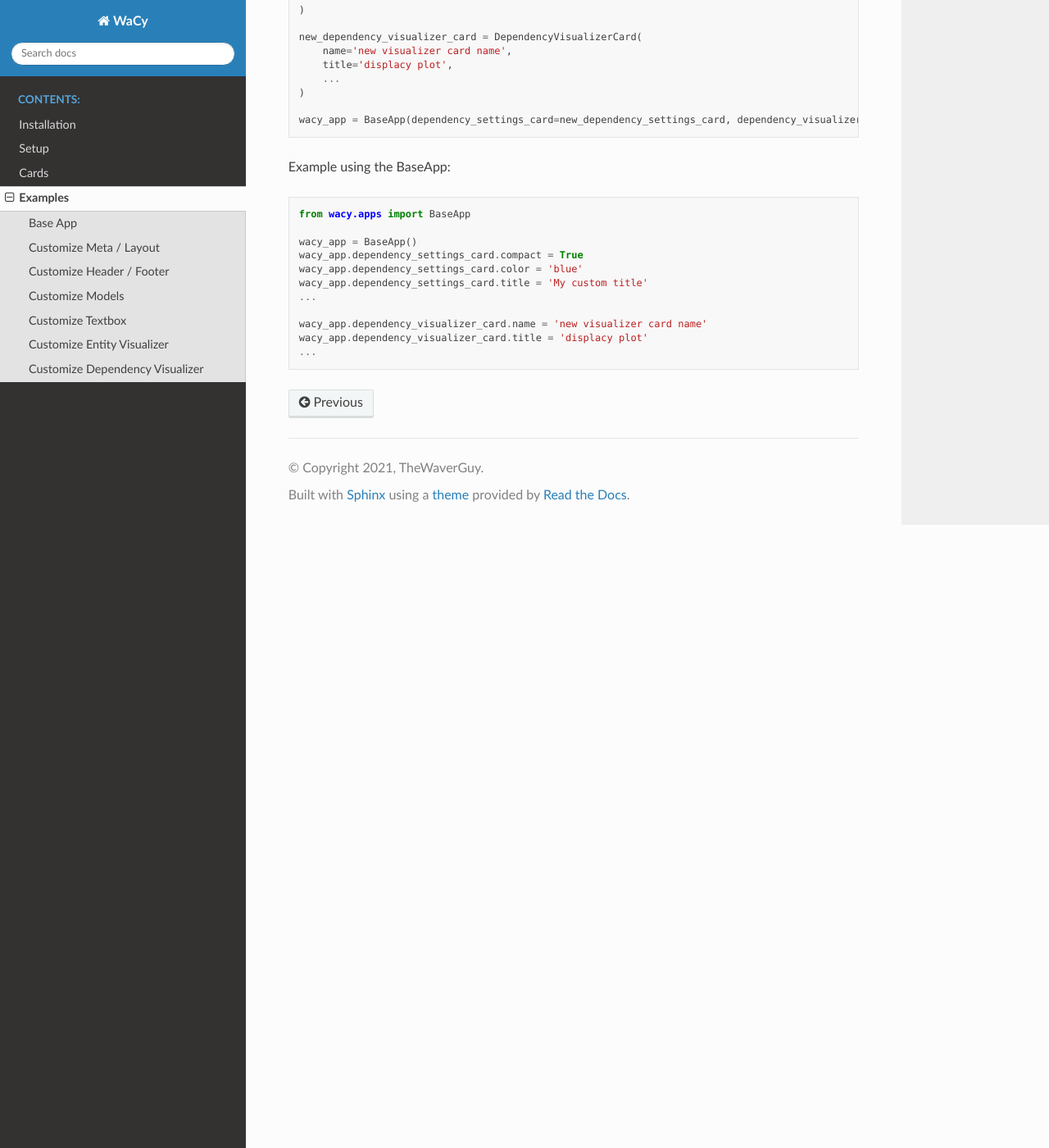
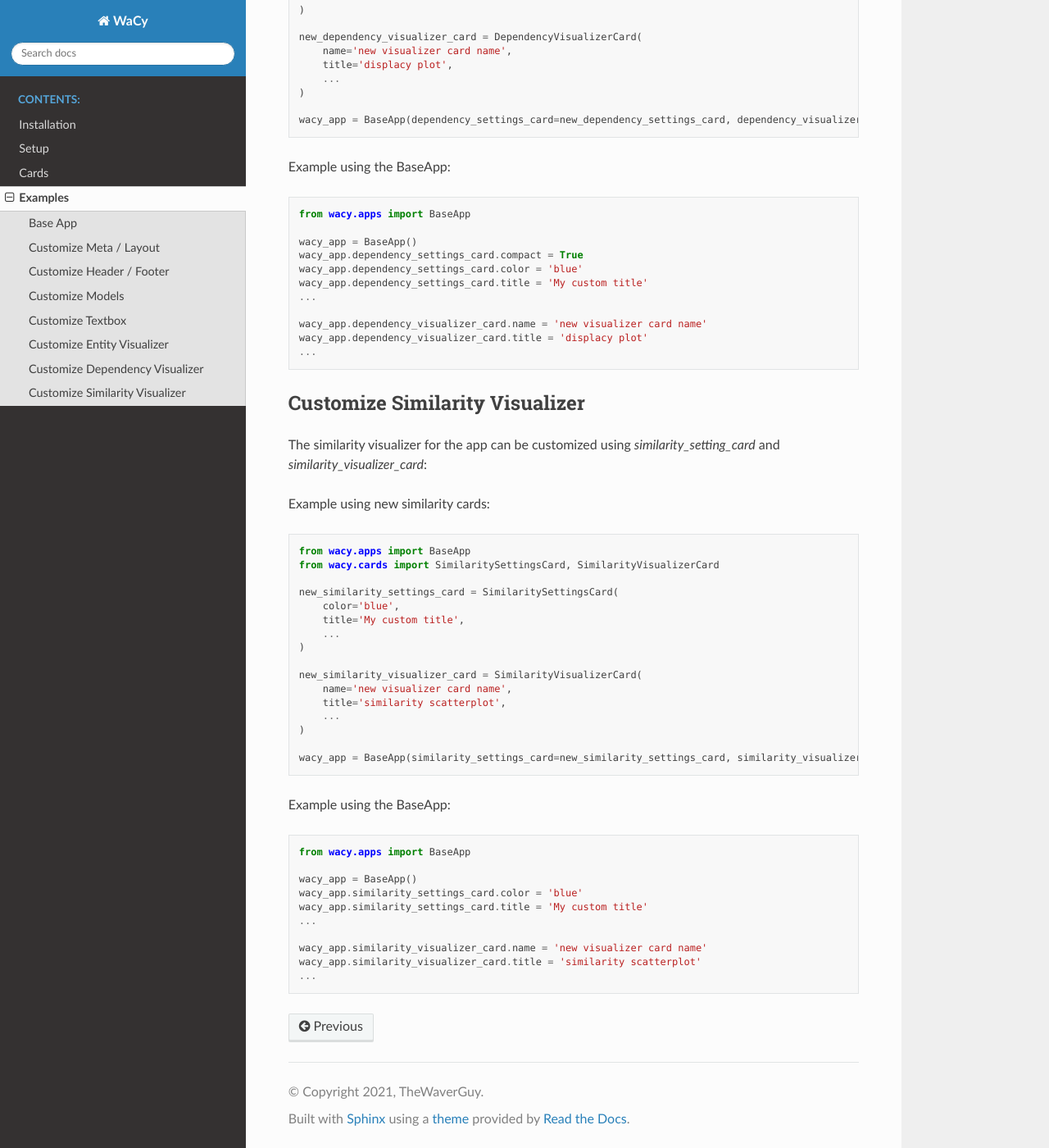
Before and after one commit to thewaverguy/wacy, a Sphinx documentation site: the page built from docs/source/examples.rst, in a window 1280 px wide and 1400 px high, scrolled down 4597 px. Shown: the whole window at 82% size. Built offline with Sphinx 7.4.7 and the Read the Docs theme 2.0.0, drawn with Linux system fonts in a browser that asks for light colours.

Commit message:
added similarity visualizer documentation

```diff
--- a/docs/source/examples.rst
+++ b/docs/source/examples.rst
@@ -269,3 +269,44 @@ Example using the BaseApp:
     wacy_app.dependency_visualizer_card.name = 'new visualizer card name'
     wacy_app.dependency_visualizer_card.title = 'displacy plot'
     ...
+
+Customize Similarity Visualizer
+-------------------------------
+
+The similarity visualizer for the app can be customized using `similarity_setting_card` and `similarity_visualizer_card`:
+
+Example using new similarity cards:
+
+.. code-block:: python
+
+    from wacy.apps import BaseApp
+    from wacy.cards import SimilaritySettingsCard, SimilarityVisualizerCard
+
+    new_similarity_settings_card = SimilaritySettingsCard(
+        color='blue',
+        title='My custom title',
+        ...
+    )
+
+    new_similarity_visualizer_card = SimilarityVisualizerCard(
+        name='new visualizer card name',
+        title='similarity scatterplot',
+        ...
+    )
+
+    wacy_app = BaseApp(similarity_settings_card=new_similarity_settings_card, similarity_visualizer_card=new_similarity_visualizer_card)
+
+Example using the BaseApp:
+
+.. code-block:: python
+
+    from wacy.apps import BaseApp
+
+    wacy_app = BaseApp()
+    wacy_app.similarity_settings_card.color = 'blue'
+    wacy_app.similarity_settings_card.title = 'My custom title'
+    ...
+
+    wacy_app.similarity_visualizer_card.name = 'new visualizer card name'
+    wacy_app.similarity_visualizer_card.title = 'similarity scatterplot'
+    ...
```
Also changed, not shown: docs/source/cards.rst (+9 -0 lines).
